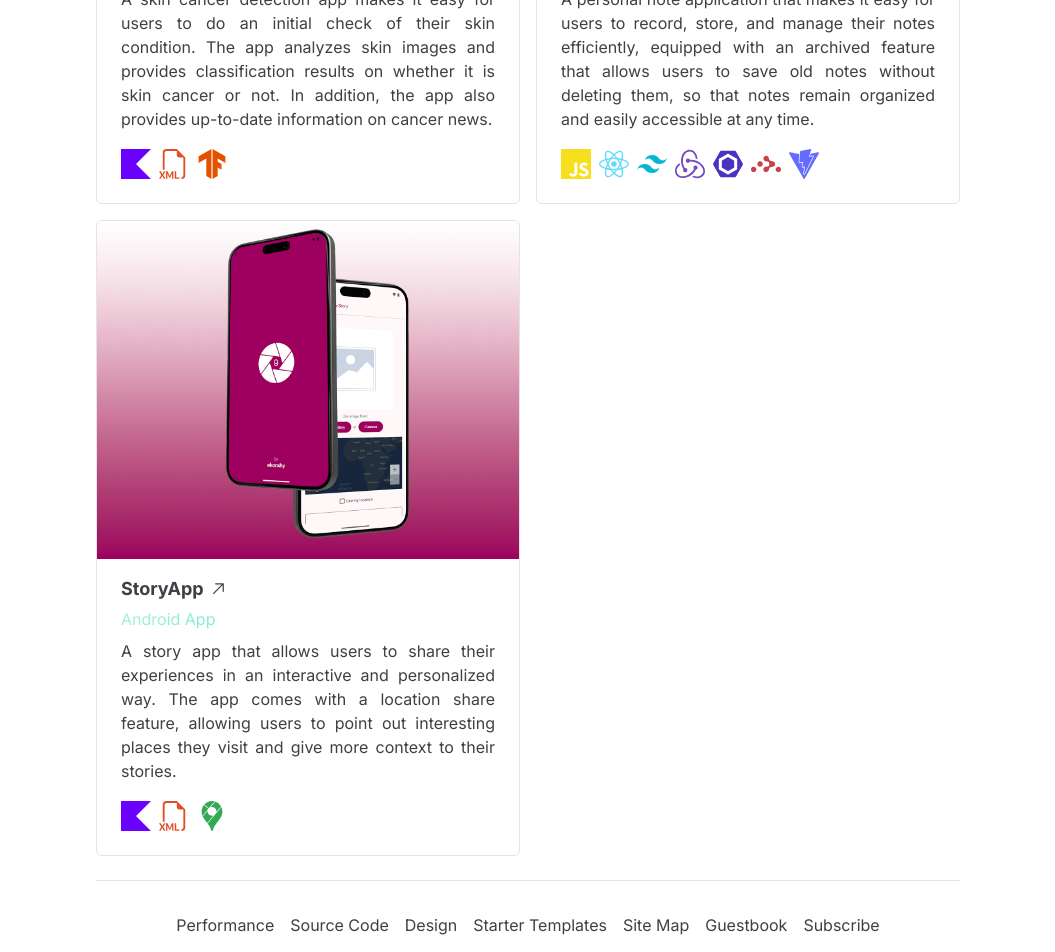
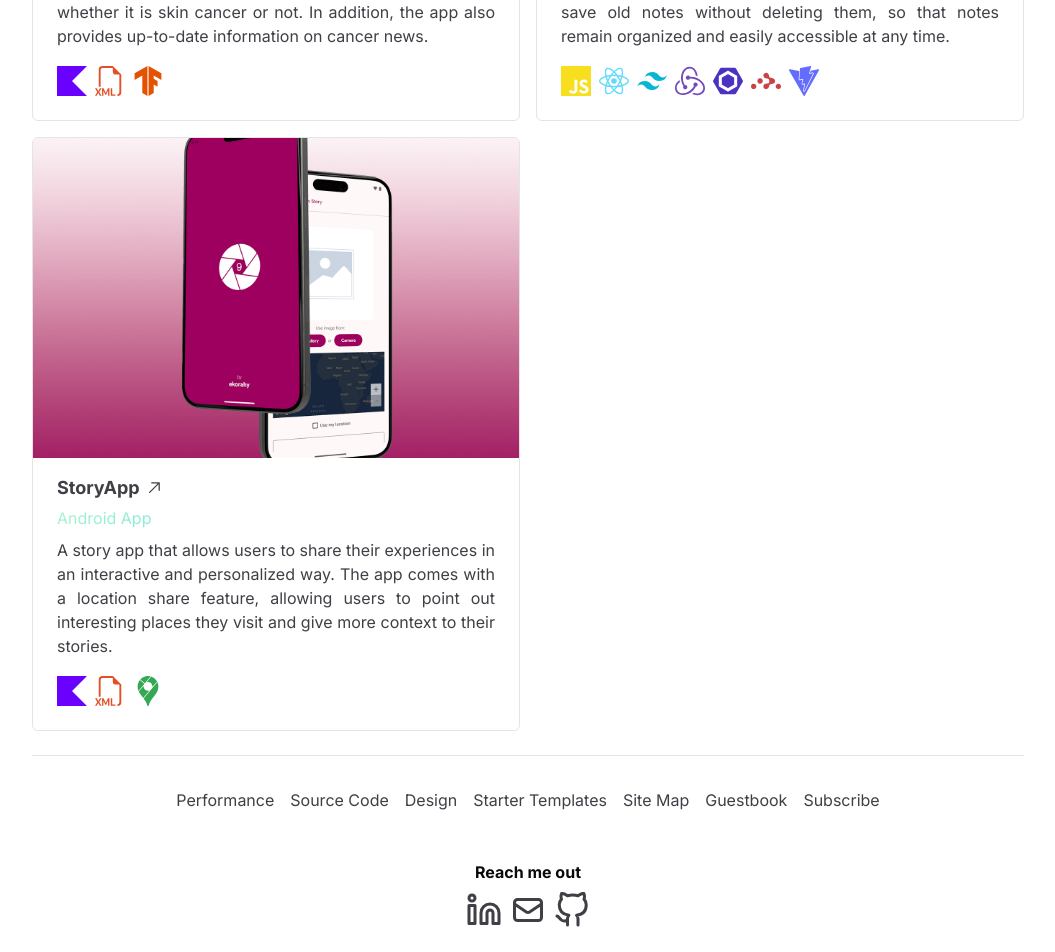
Before and after one commit to ekorahy/personal-website, a Next.js app: page /projects in a window 1280 px wide. Shown: the part 1200-2152 px from the top of the page, without its empty margins (224-1279 px from the left). Built offline with nearby package versions, Linux system fonts and the light colour scheme.

Commit message:
style: update styling for max-width for large device and change styling for item projects and blogs

```diff
--- a/src/app/layout.tsx
+++ b/src/app/layout.tsx
@@ -41,7 +41,7 @@ export default function RootLayout({
           <header className="fixed bottom-0 z-50 w-full sm:hidden">
             <NavBar />
           </header>
-          <main className="mx-auto mb-20 flex max-w-6xl gap-6 p-4 sm:mb-0 sm:p-8">
+          <main className="container mx-auto mb-20 flex gap-6 p-4 sm:mb-0 lg:p-8">
             <NavSide />
             <div className="w-full sm:pl-56">
               <div>{children}</div>
--- a/src/components/atom/BlogItem.tsx
+++ b/src/components/atom/BlogItem.tsx
@@ -17,10 +17,10 @@ export default function BlogItem({
     <section className="overflow-hidden rounded-md border border-zinc-200 dark:border-zinc-800">
       <div className="relative mb-4 overflow-hidden">
         <Image
-          className="w-full transform transition-transform duration-300 hover:scale-125"
+          className="h-60 w-full transform transition-transform duration-300 hover:scale-125 sm:h-80"
           src={urlFor(titleImage).url()}
-          width={358.667}
-          height={239.750}
+          width={486.667}
+          height={320}
           alt={`${title} image`}
           unoptimized
           priority={true}
--- a/src/components/atom/ProjectItem.tsx
+++ b/src/components/atom/ProjectItem.tsx
@@ -22,12 +22,12 @@ export default function ProjectItem({
   return (
     <section className="overflow-hidden rounded-md border border-zinc-200 pb-6 dark:border-zinc-800">
       <div className="relative h-full pb-8">
-        <div className="relative overflow-hidden mb-4">
+        <div className="relative mb-4 overflow-hidden">
           <Image
-            className="w-full transform transition-transform duration-300 hover:scale-125"
+            className="h-60 w-full transform object-cover transition-transform duration-300 hover:scale-125 sm:h-80"
             src={image}
-            width={378}
-            height={302.396}
+            width={486.667}
+            height={320}
             alt={`${name} image`}
             priority={true}
             unoptimized
--- a/src/components/molecule/BlogList.tsx
+++ b/src/components/molecule/BlogList.tsx
@@ -3,7 +3,7 @@ import BlogItem from "../atom/BlogItem";
 
 export default function BlogList({ blog }: { blog: blogCard[] }) {
   return (
-    <div className="grid grid-cols-1 gap-4 sm:grid-cols-2">
+    <div className="grid grid-cols-1 gap-4 sm:grid-cols-2 2xl:grid-cols-3">
       {blog.map((post, idx) => (
         <BlogItem
           key={idx}
--- a/src/components/molecule/ProjectList.tsx
+++ b/src/components/molecule/ProjectList.tsx
@@ -4,7 +4,7 @@ import { ProjectsList } from "@/types/projects";
 
 export default function ProjectList() {
   return (
-    <div className="grid grid-cols-1 gap-4 lg:grid-cols-2">
+    <div className="grid grid-cols-1 gap-4 lg:grid-cols-2 2xl:grid-cols-3">
       {projects.map(
         ({ id, name, category, image, description, linkDemo, techStack }) => (
           <ProjectItem
--- a/tailwind.config.ts
+++ b/tailwind.config.ts
@@ -42,6 +42,9 @@ const config: Config = {
           '100%': { transform: 'rotate(0.0deg)' },
         },
       },
+      container: {
+        center: true,
+      },
     },
   },
   plugins: [addVariablesForColors, require("@tailwindcss/typography")],
```
